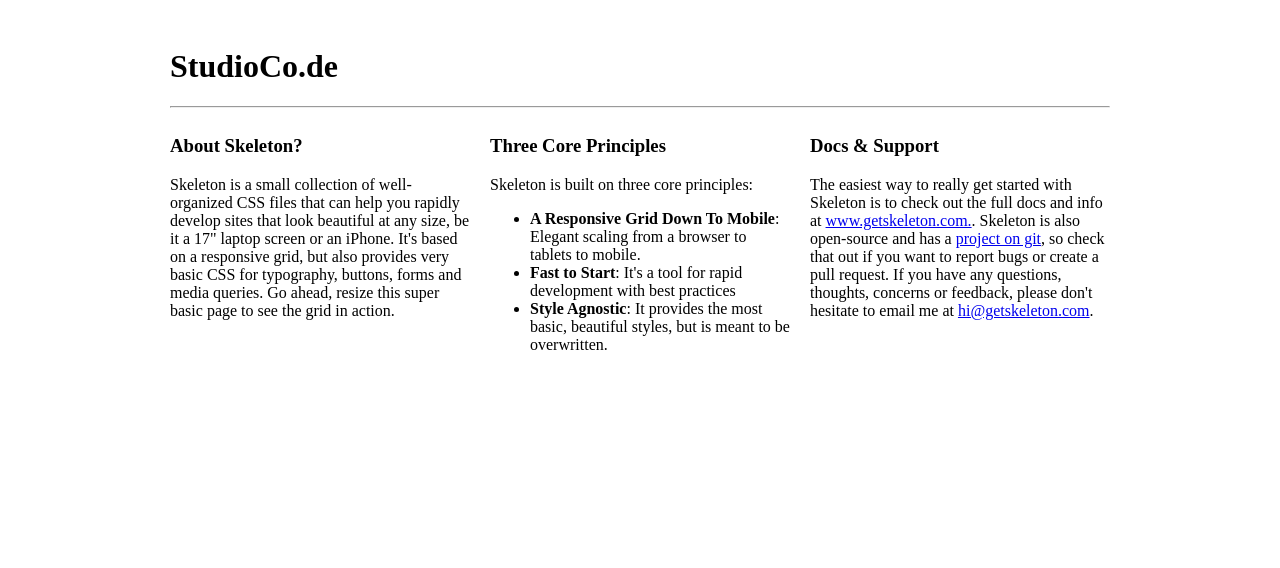
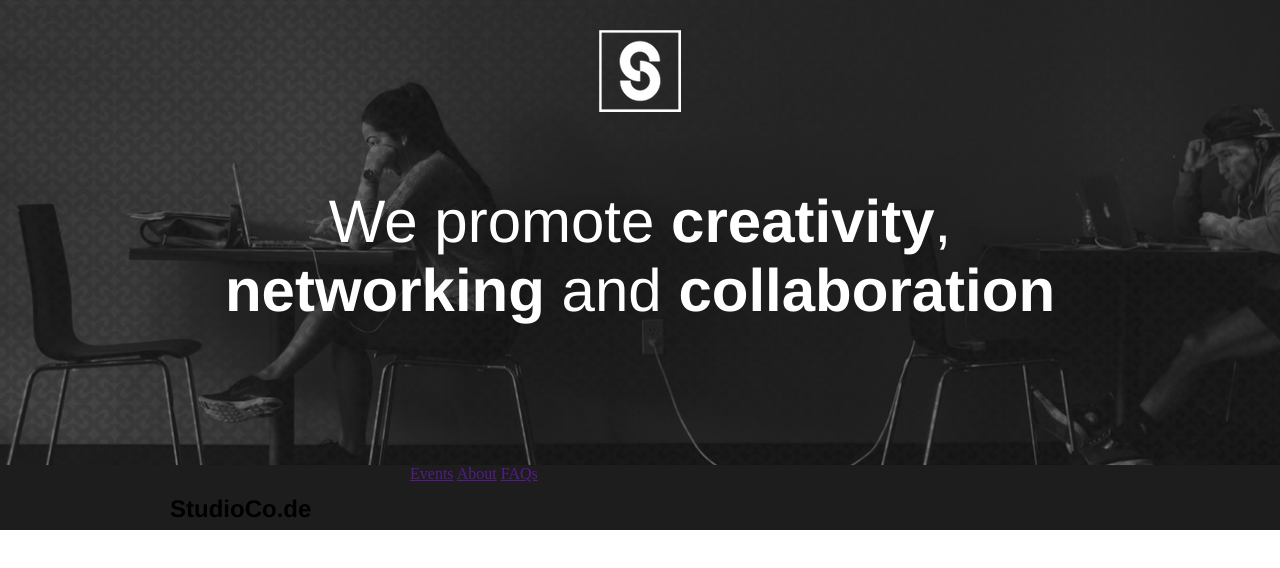
Before and after one commit to hollymariegibbs/studioco.de, a plain HTML site: page index.html in a window 1280 px wide. Shown: the top 568 px of the page. Drawn offline with nearby package versions, Linux system fonts and the light colour scheme.

Commit message:
header progress

```diff
--- a/index.html
+++ b/index.html
@@ -18,31 +18,27 @@
 
 </head>
 <body>
-
-	<div class="container">
-		<div class="sixteen columns">
-			<h1 class="remove-bottom" style="margin-top: 40px">StudioCo.de</h1>
-			<hr />
+	<header data-js="suchScroll" data-speed="50">
+		<div class="header__billboard container">
+			<div class="sixteen columns">
+				<h1 class="header__logo">StudioCo.de</h1>
+				<h2>We promote <em>creativity</em>, <em>networking</em> and <em>collaboration</em></h2>
+			</div>
 		</div>
-		<div class="one-third column">
-			<h3>About Skeleton?</h3>
-			<p>Skeleton is a small collection of well-organized CSS files that can help you rapidly develop sites that look beautiful at any size, be it a 17" laptop screen or an iPhone. It's based on a responsive grid, but also provides very basic CSS for typography, buttons, forms and media queries. Go ahead, resize this super basic page to see the grid in action.</p>
-		</div>
-		<div class="one-third column">
-			<h3>Three Core Principles</h3>
-			<p>Skeleton is built on three core principles:</p>
-			<ul class="square">
-				<li><strong>A Responsive Grid Down To Mobile</strong>: Elegant scaling from a browser to tablets to mobile.</li>
-				<li><strong>Fast to Start</strong>: It's a tool for rapid development with best practices</li>
-				<li><strong>Style Agnostic</strong>: It provides the most basic, beautiful styles, but is meant to be overwritten.</li>
-			</ul>
-		</div>
-		<div class="one-third column">
-			<h3>Docs &amp; Support</h3>
-			<p>The easiest way to really get started with Skeleton is to check out the full docs and info at <a href="http://www.getskeleton.com">www.getskeleton.com.</a>. Skeleton is also open-source and has a <a href="https://github.com/dhgamache/skeleton">project on git</a>, so check that out if you want to report bugs or create a pull request. If you have any questions, thoughts, concerns or feedback, please don't hesitate to email me at <a href="mailto:hi@getskeleton.com">hi@getskeleton.com</a>.</p>
-		</div>
-
-	</div><!-- container -->
+		<nav class="header__nav">
+			<div class="container">
+				<div class="four columns">
+					<h2>StudioCo.de</h2>
+				</div>
+				<div class="twelve columns">
+					<a href="">Events</a>
+					<a href="">About</a>
+					<a href="">FAQs</a>
+				</div>
+			</div>
+		</nav>
+		<div class="fade-screen">
+	</header>
 
 <script src="//ajax.googleapis.com/ajax/libs/jquery/1.11.0/jquery.min.js"></script>
 <script src="js/interface.js"></script>
--- a/js/interface.js
+++ b/js/interface.js
@@ -0,0 +1,48 @@
+$(document).ready(function() {
+
+        // Scroll functions
+        var scrolled = false;
+        var scrollPos;
+        var navPos = $('.header__nav').offset();
+
+        $(window).scroll(function() {
+            scrolled = true;
+        });
+
+        setInterval(function() {
+            if (scrolled) {
+                scrolled = false;
+                scrollPos = $(window).scrollTop();
+                suchScroll();
+                if (scrollPos >= navPos.top) {
+                    $('.header__nav').addClass('fixed');
+                }
+                else {
+                    $('.header__nav').removeClass('fixed');
+                }
+            }
+        }, 10);
+
+        function suchScroll() {
+            $('[data-js="suchScroll"]').each(function() {
+                var scrollObj = $(this); // assigning the object
+                var fadeScreen = $(this).find('.fade-screen');
+
+                // Set background y-position
+                var yPos = (scrollPos / (100 / scrollObj.data('speed')));
+
+                // Set screen alpha
+                var alpha = (scrollPos / (scrollObj.height() * 1.5));
+
+                // Put together our final background position
+                var coords = '50% '+ yPos + 'px';
+
+                // Move the background
+                scrollObj.css({ backgroundPosition: coords });
+
+                // Fade out
+                fadeScreen.css('opacity' , alpha);
+            });
+        }
+
+    });
--- a/stylesheets/partials/_base.scss
+++ b/stylesheets/partials/_base.scss
@@ -1,2 +1,31 @@
 
 /* Base styles */
+
+// Media queries
+@mixin breakpoint($point) {
+  @if $point == tablet-portrait {
+    @media only screen and (min-width: 768px) and (max-width: 959px) { @content; }
+  }
+  @else if $point == mobile-portrait {
+    @media only screen and (max-width: 767px) { @content; }
+  }
+  @else if $point == mobile-landscape {
+    @media only screen and (min-width: 480px) and (max-width: 767px) { @content; }
+  }
+}
+
+// Em function
+@function em($target, $context: 16px) {
+   @return #{$target / $context}em;
+}
+
+body {
+	font-size: 16px;
+	margin: 0;
+	min-height: 1500px;
+	padding: 0;
+}
+h1, h2, h3, h4, h5, h6 {
+	font-family: Helvetica, sans-serif;
+	margin: 1.25em 0;
+}
--- a/stylesheets/partials/_modules.scss
+++ b/stylesheets/partials/_modules.scss
@@ -1,2 +1,68 @@
 
 /* Modules */
+
+header {
+	background: #111 url(../../img/bg_header.jpg) 50% top no-repeat;
+	background-size: cover;
+	//min-height: 472px;
+	padding-bottom: 65px;
+	position: relative;
+	text-align: center;
+	width: 100%;
+}
+.header__billboard {
+	h2 {
+		color: #fff;
+		font-size: em(60px);
+		font-weight: 100;
+		position: relative;
+		z-index: 3;
+		em {
+			font-style: normal;
+			font-weight: 600;
+		}
+	}
+	@include breakpoint(mobile-portrait) {
+		h2 {
+			font-size: em(32px);
+		}
+	}
+}
+.header__logo {
+	background: url(../../img/logo.png) left top no-repeat;
+	background-size: 100%;
+	height: 82px;
+	margin: 30px auto 0 auto;
+	max-width: 82px;
+	overflow: hidden;
+	text-indent: 100%;
+	white-space: nowrap;
+	width: 20%;
+}
+.header__nav {
+	background-color: #1d1d1d;
+	bottom: 0;
+	height: 65px;
+	margin-bottom: -65px;
+	position: absolute;
+	text-align: left;
+	width: 100%;
+	z-index: 3;
+	&.fixed {
+		margin-bottom: 0;
+		position: fixed;
+		top: 0;
+	}
+}
+
+
+.fade-screen {
+    background-color: #1d1d1d;
+    display: block;
+    height: 100%;
+    opacity: 0;
+    position: absolute;
+    top: 0;
+    width: 100%;
+    z-index: 2;
+}
--- a/stylesheets/styles.scss
+++ b/stylesheets/styles.scss
@@ -7,8 +7,6 @@
 
 
 
-
-
 @import "partials/_base";
 @import "partials/_layout";
 @import "partials/_modules";
```
Also changed, not shown: img/bg_header.jpg (added), img/logo.png (added), stylesheets/css/styles.css.
